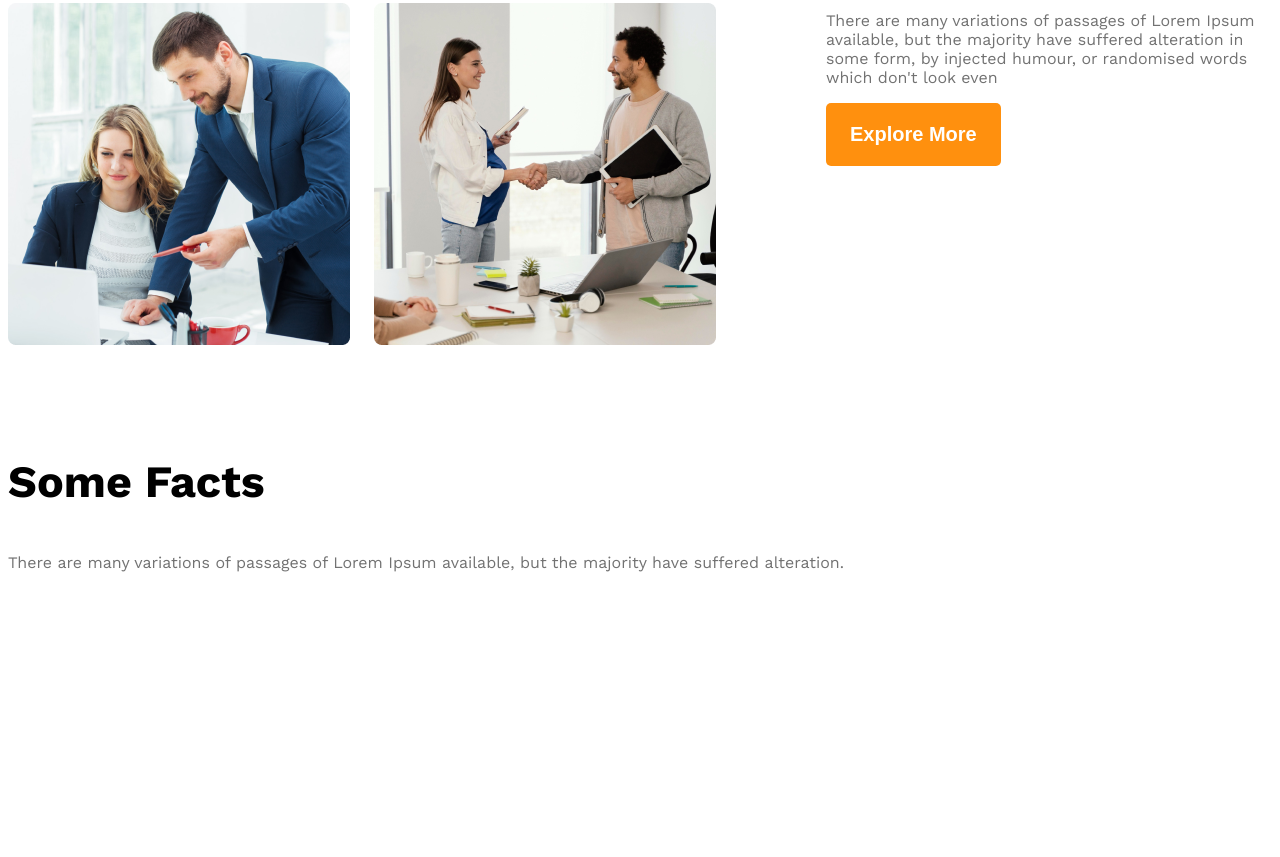
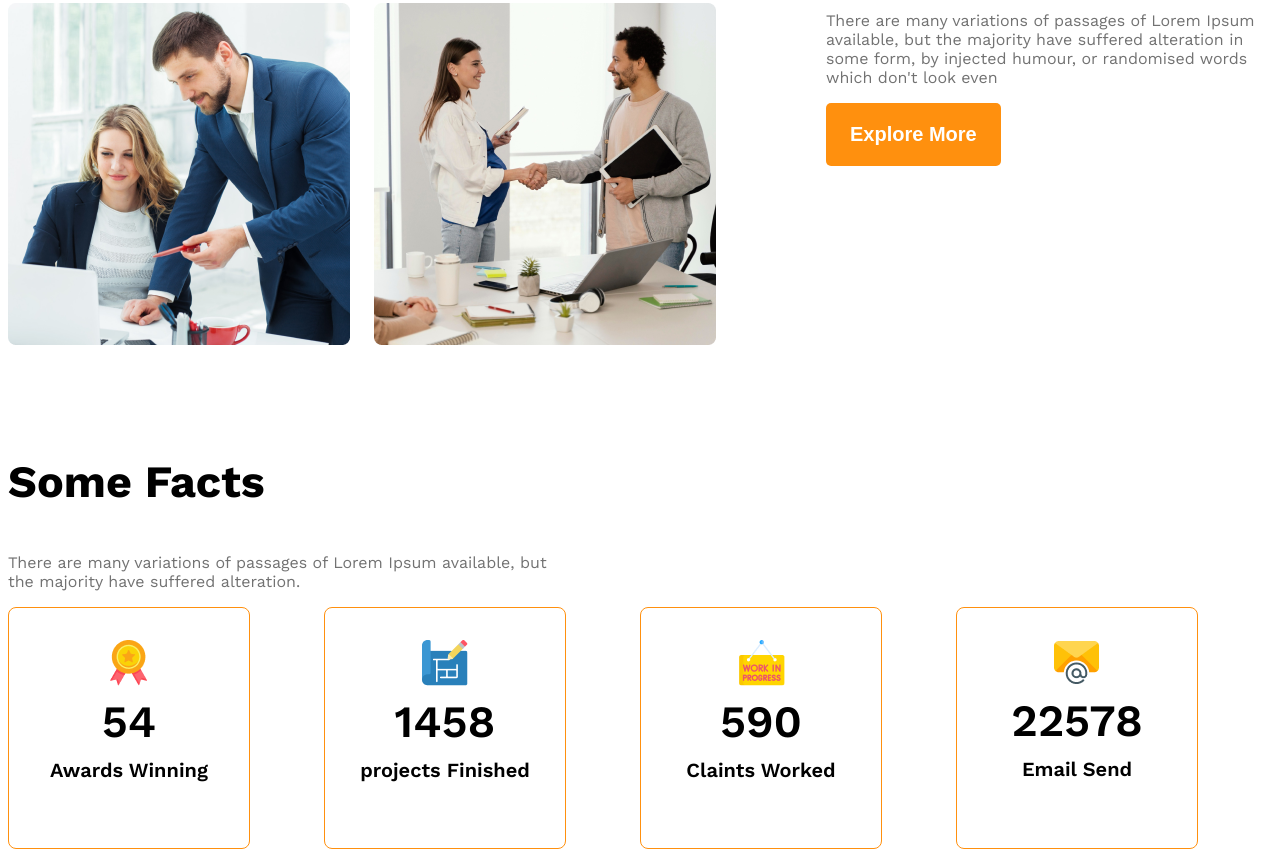
Before and after one commit to MORSHED-ALAM-s/architects-project, a plain HTML site: page index.html in a window 1280 px wide. Shown: the part 1425-2282 px from the top of the page. Before the commit the page ends 2177 px from the top, so only its background shows below. Drawn offline with nearby package versions, Linux system fonts and the light colour scheme.

Commit message:
four facts added

```diff
--- a/index.html
+++ b/index.html
@@ -49,28 +49,36 @@
          <!-- Some facts start -->
           <section class="facts">
               <h3 class="features-title">Some Facts</h3>
-              <p class="dark-3">There are many variations of passages of Lorem Ipsum available, but the majority have suffered alteration.</p>
+              <p class="dark-3 fact-description">There are many variations of passages of Lorem Ipsum available, but the majority have suffered alteration.</p>
               <div class="fact-container">
                 <!-- .fact*4>img.fact-icon+h4.fact-number+h5.fact-name -->
-                <div class="fact">
-                    <img src="" alt="" class="fact-icon">
-                    <h4 class="fact-number"></h4>
-                    <h5 class="fact-name"></h5>
+                <div class="fact display-flex">
+                    <div class="fact-items">
+                        <img src="images/icons/ribon.png" alt="ribon" class="fact-icon">
+                        <h4 class="fact-number">54</h4>
+                        <h5 class="fact-name">Awards Winning</h5>
+                    </div>
                 </div>
-                <div class="fact">
-                    <img src="" alt="" class="fact-icon">
-                    <h4 class="fact-number"></h4>
-                    <h5 class="fact-name"></h5>
+                <div class="fact display-flex">
+                    <div>
+                        <img src="images/icons/projects.png" alt="" class="fact-icon">
+                        <h4 class="fact-number">1458</h4>
+                        <h5 class="fact-name">projects Finished</h5>
+                    </div>
                 </div>
-                <div class="fact">
-                    <img src="" alt="" class="fact-icon">
-                    <h4 class="fact-number"></h4>
-                    <h5 class="fact-name"></h5>
+                <div class="fact display-flex">
+                    <div>
+                        <img src="images/icons/customers.png" alt="" class="fact-icon">
+                        <h4 class="fact-number">590</h4>
+                        <h5 class="fact-name">Claints Worked</h5>
+                    </div>
                 </div>
-                <div class="fact">
-                    <img src="" alt="" class="fact-icon">
-                    <h4 class="fact-number"></h4>
-                    <h5 class="fact-name"></h5>
+                <div class="fact display-flex">
+                    <div>
+                        <img src="images/icons/email.png" alt="email" class="fact-icon">
+                        <h4 class="fact-number">22578</h4>
+                        <h5 class="fact-name">Email Send</h5>
+                    </div>
                 </div>
               </div>
           </section>
--- a/style/architect.css
+++ b/style/architect.css
@@ -106,6 +106,34 @@
 #quick-list{
     font-weight: 500;
 }
+/* some fact related styles */
+.fact-container{
+    display: grid;
+    grid-template-columns: repeat(4, 1fr);
+}
+.fact-description{
+    max-width: 540px;
+}
+.fact{
+    border: 1px solid #FF900E;
+    height: 240px;
+    width: 240px;
+    border-radius: 8px;
+    text-align: center;
+    align-items: center;
+    justify-content: center;
+}
+.fact-number{
+    font-size: 2.8rem;
+    font-weight: 600;
+    margin-top: 5px;
+    margin-bottom: 10px;
+}
+.fact-name{
+    font-size: 1.25rem;
+    font-weight: 600;
+    margin-top: 10px;
+}
 /* resposive */
 @media screen and (max-width:576px) {
     .display-flex{
```
